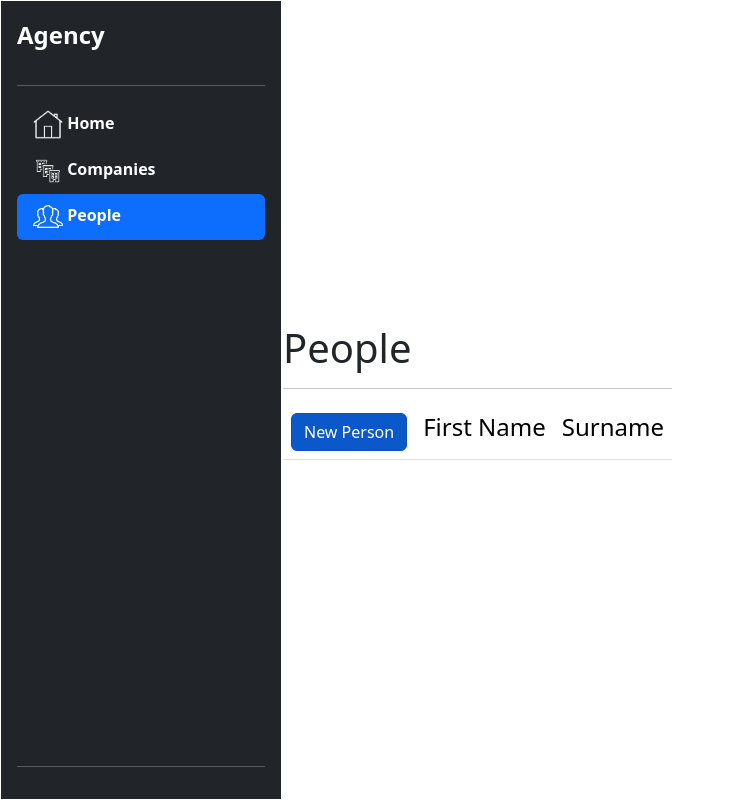
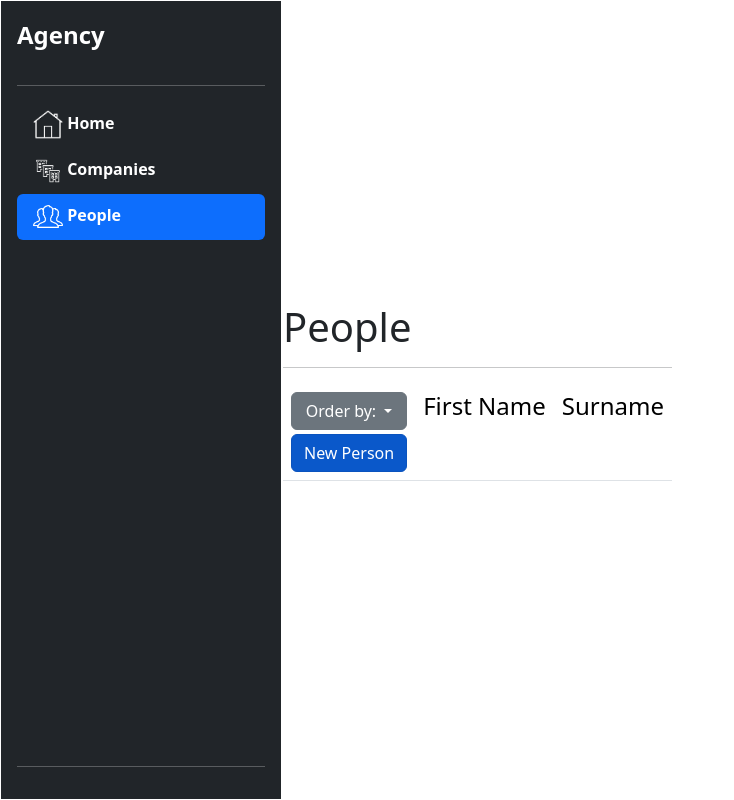
Before and after one commit to vincent-jack/agency, a plain HTML site: page frontend/people.html in a window 1280 px wide. Shown: the whole page, without its empty margins (0-734 px from the left). Drawn offline with nearby package versions, Linux system fonts and the light colour scheme; no server answers.

Commit message:
create sort table button appearance

```diff
--- a/frontend/people.html
+++ b/frontend/people.html
@@ -48,7 +48,25 @@
                         <hr>
                     </tr>
                     <tr>
-                        <th><a class="btn btn-primary active" href="/new-person.html">New Person</a></th>
+                        <th>
+                            <div class="row">
+                                <div class="dropdown col text-center mb-1">
+                                    <button class="btn btn-secondary dropdown-toggle w-100" type="button" data-bs-toggle="dropdown" aria-expanded="false">
+                                        Order by:
+                                    </button>
+                                    <ul class="dropdown-menu">
+                                        <li><a class="dropdown-item" href="#">Id</a></li>
+                                        <li><a class="dropdown-item" href="#">First Name</a></li>
+                                        <li><a class="dropdown-item" href="#">Surname</a></li>
+                                    </ul>
+                                </div>
+                            </div>
+                            <div class="row">
+                                <div class="col text-center">
+                                    <a class="btn btn-primary active col w-100" href="/new-person.html">New Person</a>
+                                </div>
+                            </div>
+                        </th>
                         <!-- <th><h4>Id</h4></th> -->
                         <th><h4>First Name</h4></th>
                         <th><h4>Surname</h4></th>
```
Also changed, not shown: frontend/companies.html (+20 -1 lines).
